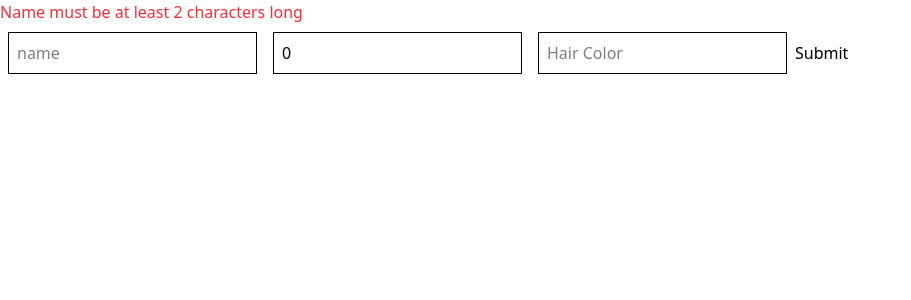
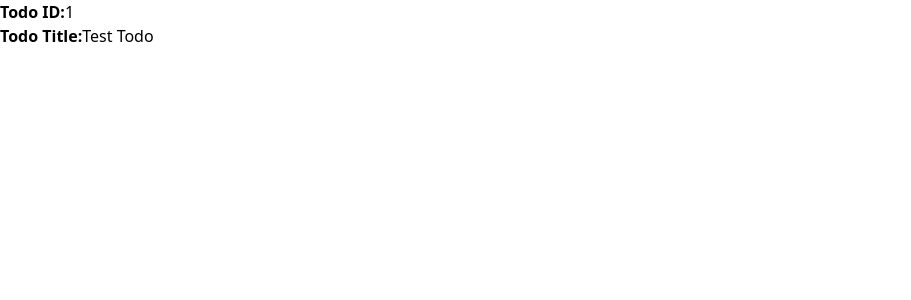
Before and after one commit to Arjunhg/all-about-react, a React (Vite) app in the folder src/10.DesignPattern/: page / in a window 1280 px wide. Shown: the top 300 px of the page, without its empty margins (0-911 px from the left). Built offline with nearby package versions, Linux system fonts and the light colour scheme.

Commit message:
HOC Design Pattern

```diff
--- a/src/10.DesignPattern/src/App.tsx
+++ b/src/10.DesignPattern/src/App.tsx
@@ -9,11 +9,12 @@
 // import NSGC from "./Patterns/2.ConatinerComponent/1.NotSoGoodCode/NSGC";
 
 // import UncontrolledForm from "./Patterns/3.ControlledAndUncontrolledComponents/1.UncontrolledForm/UncontrolledForm";
-import ControlledForm from "./Patterns/3.ControlledAndUncontrolledComponents/2.ControlledForm/ControlledForm";
+// import ControlledForm from "./Patterns/3.ControlledAndUncontrolledComponents/2.ControlledForm/ControlledForm";
+import Hoc from "./Patterns/4.HOC/1.HOC/Hoc";
 
 const App = () => {
   // return <CombinedSplitScreen/>
-  return <ControlledForm/>
+  return <Hoc/>
 }
 
 export default App;
--- /dev/null
+++ b/src/10.DesignPattern/src/Patterns/4.HOC/1.HOC/Hoc.tsx
@@ -0,0 +1,17 @@
+import { printProps } from "./utils/printProps";
+import TodoList from "./components/TodoList";
+
+const TodoListWrapped = printProps(TodoList);
+
+const Hoc = () => {
+
+    const todo = { id: 1, title: 'Test Todo', body: 'This is a test' };
+
+    return(
+        <div>
+            <TodoListWrapped todo={todo}/>
+        </div>
+    )
+}
+
+export default Hoc
--- /dev/null
+++ b/src/10.DesignPattern/src/Patterns/4.HOC/1.HOC/components/TodoList.tsx
@@ -0,0 +1,30 @@
+type Todo = {
+    id: number;
+    title: string;
+    body: string;
+}
+
+type TodoListProps = {
+    todo: Todo | null;
+}
+
+const TodoList = ( { todo }: TodoListProps ) => {
+
+    const { id, title } = todo || {};
+
+    return todo ? (
+        <div>
+            <p>
+                <strong>Todo ID:</strong>{id}
+            </p>
+            <h1>
+                <strong>Todo Title:</strong>{title}
+            </h1>
+        </div>
+    ): (
+        <div>
+            <h1>Loading....</h1>
+        </div>
+    )
+}
+export default TodoList;
--- /dev/null
+++ b/src/10.DesignPattern/src/Patterns/4.HOC/1.HOC/utils/printProps.tsx
@@ -0,0 +1,16 @@
+
+export const printProps = (Component: any) => {
+
+    return (props: any) => {
+        console.log('Props:', props);
+        return <Component {...props} />
+    }
+}
+
+/*
+
+--> Cake-Making machine : Represents out Component
+--> the function printProps wraps this machine and adds an extra step: it prints out the recipe (props) every time the cake is made.
+--> printProps function returns another function. This new function is a react component that will wrap the orignal Component.
+
+*/
```
